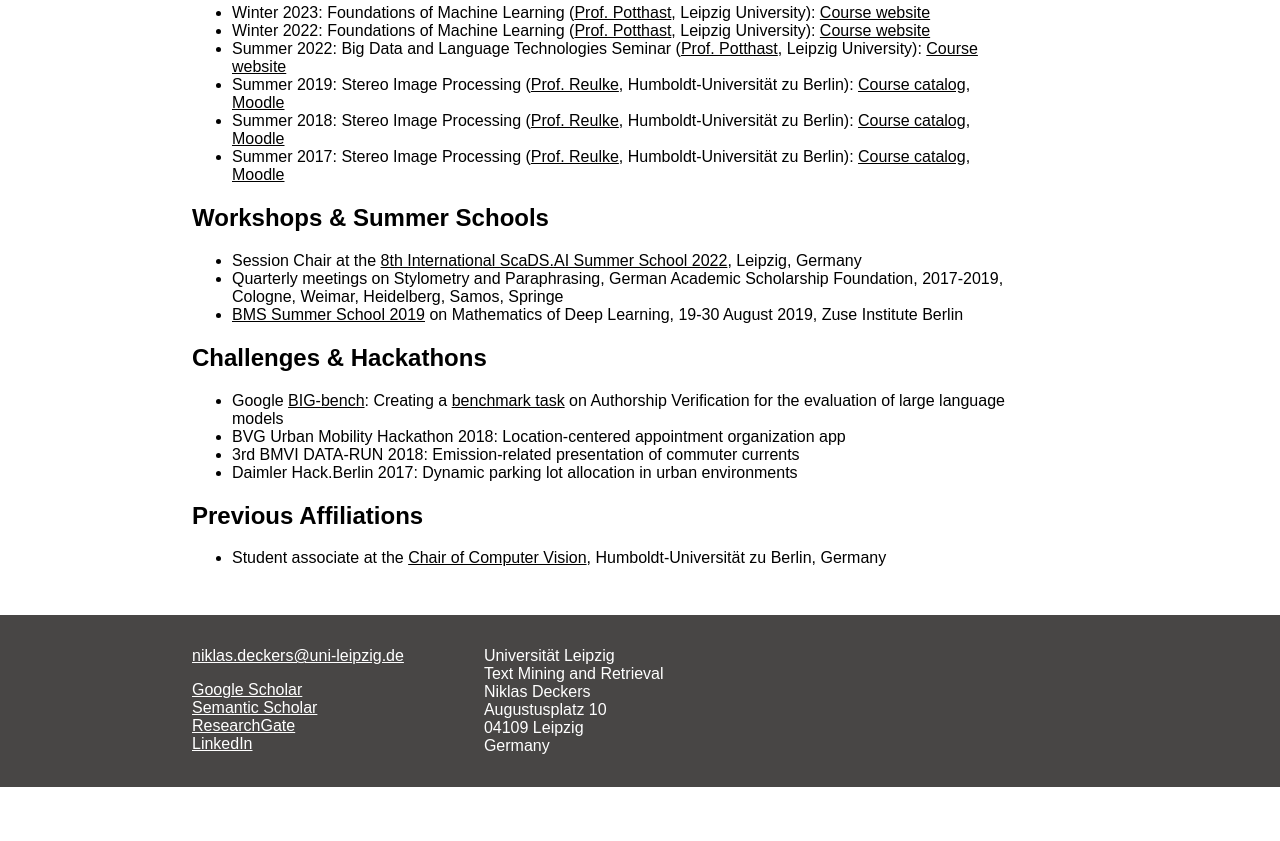
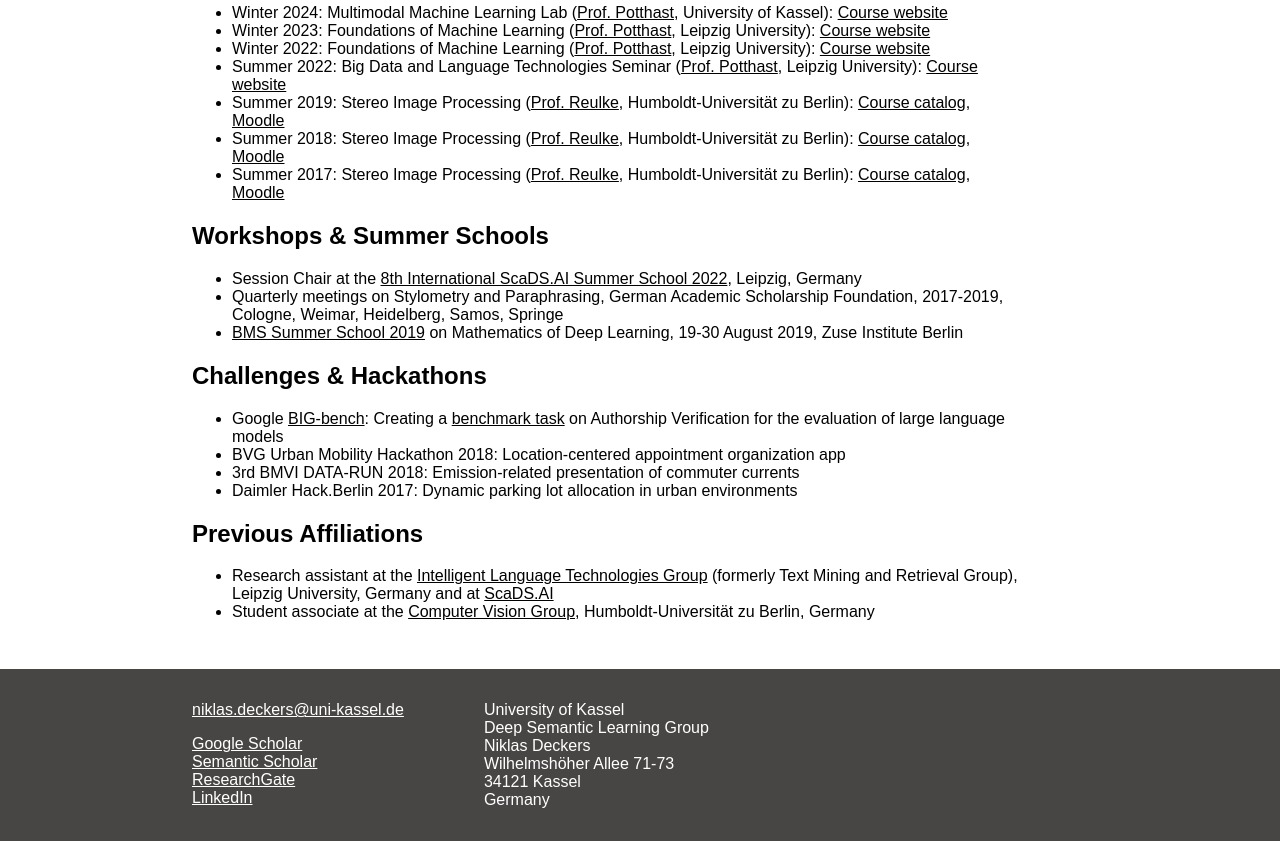
Before and after one commit to niklasdeckers/niklasdeckers.github.io, a plain HTML site: page index.html in a window 1280 px wide. Shown: the part 754-1595 px from the top of the page. Before the commit the page ends 1541 px from the top, so only its background shows below. Drawn offline with Linux system fonts and the light colour scheme.

Commit message:
Add Kassel affiliation

```diff
--- a/index.html
+++ b/index.html
@@ -1,7 +1,7 @@
 <!DOCTYPE html>
 <html>
 <head>
-<title>Niklas Deckers - Leipzig University</title>
+<title>Niklas Deckers - University of Kassel</title>
 <link rel="stylesheet" type="text/css" href="style.css">
 </head>
 <body>
@@ -11,10 +11,10 @@
 
 <h1>Niklas Deckers</h1>
 
-<p>Research assistant and PhD student at the <a href="https://temir.org/">Text Mining and Retrieval group</a>, Leipzig University, Germany.</p>
+<p>Research Assistant and PhD Student at the <a href="https://temir.org/">Deep Semantic Learning Group</a>, University of Kassel, Germany.</p>
 
 <p>
-<a href="mailto:niklas.deckers@uni-leipzig.de" class="action">Send an email</a>
+<a href="mailto:niklas.deckers@uni-kassel.de" class="action">Send an email</a>
 </p>
 
 </div>
@@ -250,6 +250,7 @@ Applications, vol. 9, no. 3, pp. 1-13, Jun. 2017. Available: <a href="http://dx.
 <h2>Teaching</h2>
 
 <ul>
+<li>Winter 2024: Multimodal Machine Learning Lab (<a href="https://temir.org/people.html#potthast">Prof. Potthast</a>, University of Kassel): <a href="https://temir.org/teaching/multimodal-machine-learning-ws24/multimodal-machine-learning-ws24.html">Course website</a></li>
 <li>Winter 2023: Foundations of Machine Learning (<a href="https://temir.org/people.html#potthast">Prof. Potthast</a>, Leipzig University): <a href="https://temir.org/teaching/machine-learning-ws23/machine-learning-ws23.html">Course website</a></li>
 <li>Winter 2022: Foundations of Machine Learning (<a href="https://temir.org/people.html#potthast">Prof. Potthast</a>, Leipzig University): <a href="https://temir.org/teaching/machine-learning-ws22/machine-learning-ws22.html">Course website</a></li>
 <li>Summer 2022: Big Data and Language Technologies Seminar (<a href="https://temir.org/people.html#potthast">Prof. Potthast</a>, Leipzig University): <a href="https://temir.org/teaching/big-data-and-language-technologies-ss22/big-data-and-language-technologies-ss22.html">Course website</a></li>
@@ -276,7 +277,8 @@ Applications, vol. 9, no. 3, pp. 1-13, Jun. 2017. Available: <a href="http://dx.
 
 <h2>Previous Affiliations</h2>
 <ul>
-<li>Student associate at the <a href="https://www2.informatik.hu-berlin.de/~wwwcv/">Chair of Computer Vision</a>, Humboldt-Universit&auml;t zu Berlin, Germany</li>
+<li>Research assistant at the <a href="https://temir.org/">Intelligent Language Technologies Group</a> (formerly Text Mining and Retrieval Group), Leipzig University, Germany and at <a href="https://scads.ai/">ScaDS.AI</a></li>
+<li>Student associate at the <a href="https://www2.informatik.hu-berlin.de/~wwwcv/">Computer Vision Group</a>, Humboldt-Universit&auml;t zu Berlin, Germany</li>
 </ul>
 
 
@@ -286,7 +288,7 @@ Applications, vol. 9, no. 3, pp. 1-13, Jun. 2017. Available: <a href="http://dx.
 <div id="footer1">
 
 <p>
-<a href="mailto:niklas.deckers@uni-leipzig.de">niklas.deckers@uni-leipzig.de</a>
+<a href="mailto:niklas.deckers@uni-kassel.de">niklas.deckers@uni-kassel.de</a>
 </p>
 
 <p>
@@ -307,11 +309,11 @@ Applications, vol. 9, no. 3, pp. 1-13, Jun. 2017. Available: <a href="http://dx.
 <div id="footer2">
 
 <p>
-Universit&auml;t Leipzig<br>
-Text Mining and Retrieval<br>
+University of Kassel<br>
+Deep Semantic Learning Group<br>
 Niklas Deckers<br>
-Augustusplatz 10<br>
-04109 Leipzig<br>
+Wilhelmsh&ouml;her Allee 71-73<br>
+34121 Kassel<br>
 Germany
 </p>
 
```
